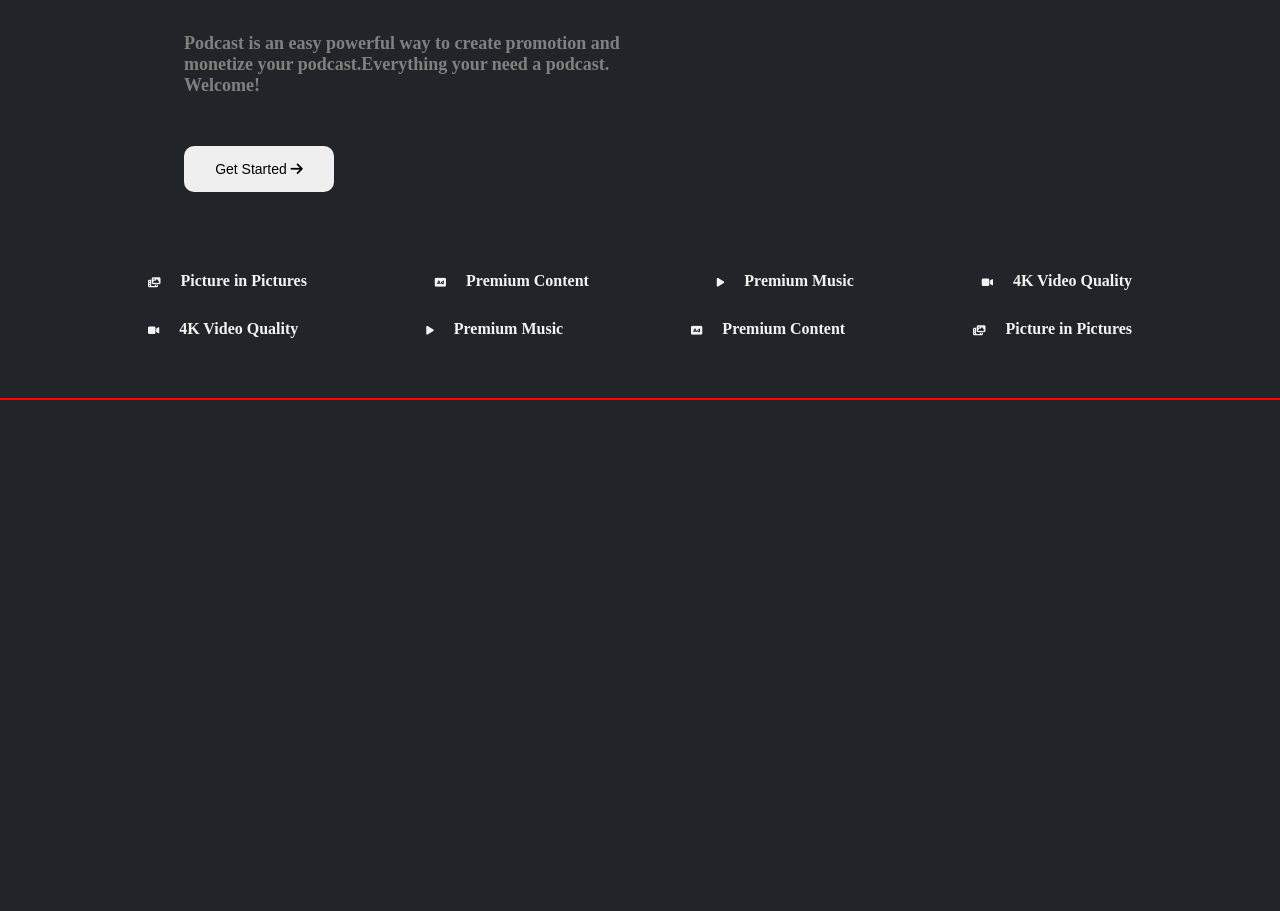
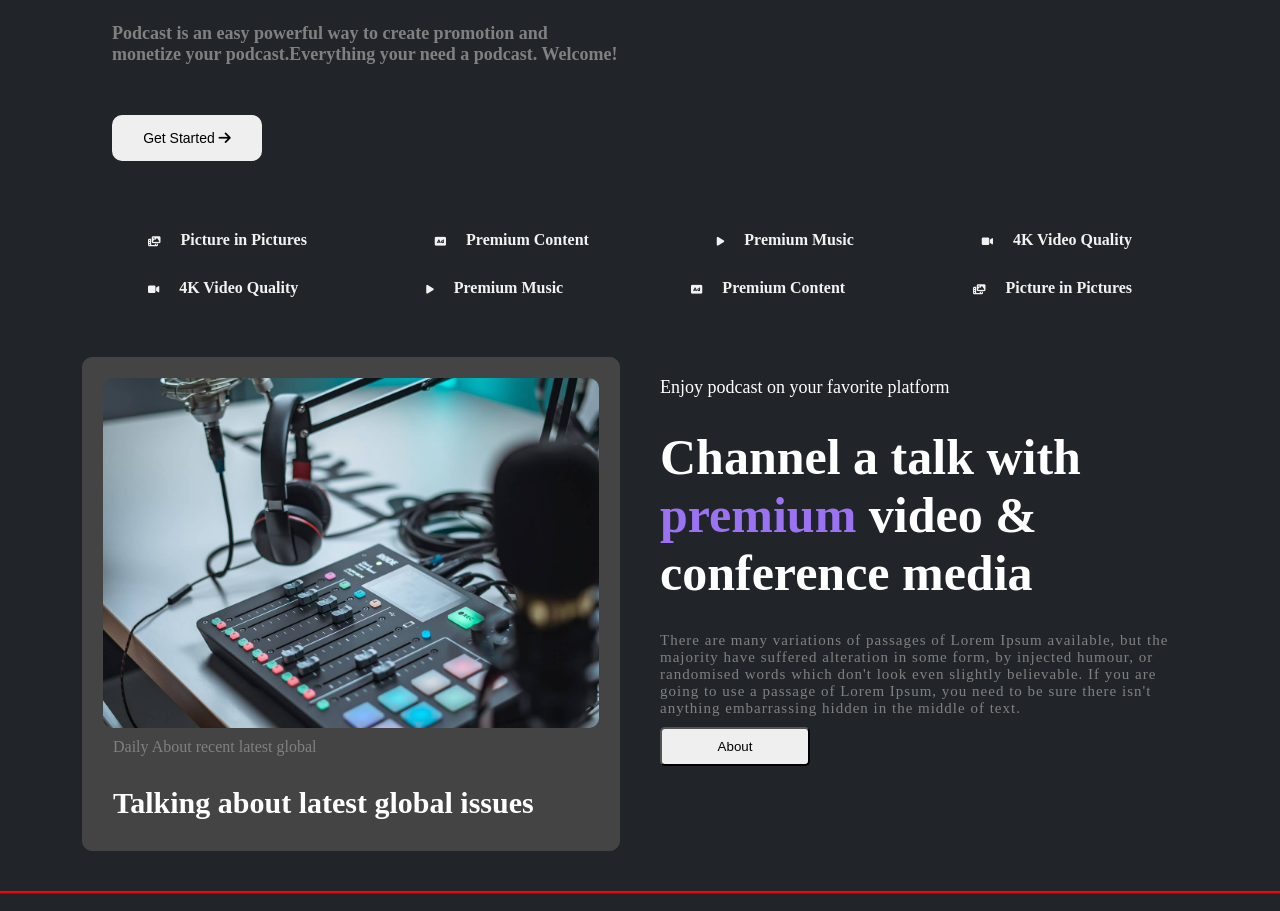
Before and after one commit to Christiano0407/podcast-web, a website built with Vite: page podcast-web/index.html in a window 1280 px wide. Shown: the part 305-1216 px from the top of the page. Before the commit the page ends 800 px from the top, so only its background shows below. Built offline with nearby package versions, Linux system fonts and the light colour scheme; files whose address does not match are found by name.

Commit message:
new DOM and add new section talks

```diff
--- a/podcast-web/index.html
+++ b/podcast-web/index.html
@@ -17,8 +17,10 @@
     <main class="main">
       <div id="app" class="app"></div>
       <div id="appList" class="app-list"></div>
+      <div id="appMedia" class="app-media"></div>
     </main>
     <footer class="footer"></footer>
+    <script type="module" src="./modules/talkMedia.js"></script>
     <script type="module" src="./modules/media.js"></script>
     <script type="module" src="./modules/navigation.js"></script>
     <script type="module" src="/main.js"></script>
--- a/podcast-web/modules/media.js
+++ b/podcast-web/modules/media.js
@@ -1,5 +1,8 @@
 //** === ==== Media Javascript ==== ===  */
 import '../style.css';
+import microBlack from '../src/img/microBlack.jpg';
+import microColor from '../src/img/microColor.jpg';
+import microAudio from '../src/img/microAudio.jpg';
 
 //**! === Media === */
 document.querySelector(`#appList`).innerHTML = `
--- /dev/null
+++ b/podcast-web/modules/talkMedia.js
@@ -0,0 +1,32 @@
+//** === ==== Media Javascript ==== ===  */
+import '../style.css';
+import microBlack from '../src/img/microBlack.jpg';
+import microColor from '../src/img/microColor.jpg';
+import microAudio from '../src/img/microAudio.jpg';
+
+//**! === Talk Media === */
+document.querySelector(`#appMedia`).innerHTML = `
+   <div class="talk__plus">
+      <div class="media__talk--global">
+         <figure class="figure-talks">
+           <img class="img-talks" src=${microAudio}>
+         </figure>
+         <div class="talk-text">
+           <span>Daily About recent latest global</span>
+           <p>Talking about latest global issues</p>
+         </div>
+      </div>
+      <div class="media__talk--premium">
+         <div class="premium__text">
+             <h3>Enjoy podcast on your favorite platform</h3>
+             <p>Channel a talk with <spam class="premium-color">premium</spam> video & conference media</p>
+             <span> There are many variations of passages of Lorem Ipsum available,
+              but the majority have suffered alteration in some form, by injected humour,
+              or randomised words which don't look even slightly believable.
+             If you are going to use a passage of Lorem Ipsum, you need to be sure there isn't
+              anything embarrassing hidden in the middle of text.</span>
+            <button class="talk-about" id="talkAbout">About</button>
+         </div>
+      </div>
+   </div>
+`;
--- a/podcast-web/src/css/mobileFirst.css
+++ b/podcast-web/src/css/mobileFirst.css
@@ -37,6 +37,7 @@
     font-weight: 900;
     font-size: 2rem;
     text-transform: uppercase;
+    color: #9b72f2;
   }
   .navigation__plus {
     width: 35rem;
@@ -108,15 +109,15 @@
   }
   .app-main {
     /* max-width: 1440px; */
-    width: 80%;
+    width: 90%;
     display: flex;
-    justify-content: space-evenly;
+    justify-content: flex-start;
     align-items: center;
     /*  outline: 2px solid #fff; */
     padding: 1rem;
   }
   .main-figure {
-    width: 20rem;
+    width: 27.5rem;
     height: 4rem;
   }
   .main-figure-img {
@@ -134,9 +135,9 @@
   .app-started {
     /*  outline: 2px solid #fff; */
     display: flex;
-    width: 80%;
+    width: 90%;
     flex-direction: column;
-    padding: 2rem;
+    padding: 1rem;
   }
   .app-started p {
     width: 50%;
@@ -190,6 +191,97 @@
     font-weight: 700;
   }
 }
+/* === Media Talk === */
+@media (min-width: 768px) {
+  .app-media {
+    width: 100%;
+    margin: 2rem auto;
+    padding: 1rem;
+  }
+  .talk__plus {
+    width: 90%;
+    margin: 0 auto;
+    display: grid;
+    grid-template-columns: repeat(2, 1fr);
+    grid-auto-flow: row;
+    grid-template-rows: 1fr;
+    gap: 2rem;
+  }
+  .media__talk--global {
+    grid-column: 1 / 2;
+    width: 100%;
+    background-color: #444;
+    border: 1px solid #444;
+    padding: 2rem;
+    border-radius: 1rem;
+    margin: 0 auto;
+  }
+  .figure-talks {
+    height: 35rem;
+    margin: 0 auto;
+  }
+  .figure-talks .img-talks {
+    border-radius: 1rem;
+  }
+  .talk-text {
+    width: 100%;
+    display: flex;
+    flex-direction: column;
+    margin: 0 auto;
+  }
+  .talk-text span {
+    font-size: 1.6rem;
+    padding: 1rem;
+    filter: brightness(0.5);
+    margin-bottom: 1rem;
+    font-weight: 500;
+  }
+  .talk-text p {
+    font-size: 3rem;
+    font-weight: 900;
+    padding: 1rem;
+  }
+  .media__talk--premium {
+    grid-column: 2 / 4;
+    width: 100%;
+    margin: 0 auto;
+    padding: 1rem;
+  }
+  .premium__text {
+    display: flex;
+    flex-direction: column;
+    width: 100%;
+  }
+  .premium__text h3 {
+    font-size: 1.8rem;
+    padding: 1rem;
+    margin-bottom: 1rem;
+    font-weight: 500;
+  }
+  .premium__text p {
+    font-size: 5rem;
+    font-weight: 900;
+    padding: 1rem;
+    margin-bottom: 1rem;
+  }
+  .premium__text span {
+    padding: 1rem;
+    font-size: 1.5rem;
+    filter: brightness(0.5);
+    letter-spacing: 0.1rem;
+  }
+  .premium__text .talk-about {
+    width: 150px;
+    padding: 1rem;
+    position: relative;
+    left: 1rem;
+    border-radius: 0.5rem;
+  }
+  .premium-color {
+    color: #9b72f2;
+    font-weight: bold;
+  }
+}
 
 /* === Screen= == */
 /*=============== Screen Laptop ===================================*/
```
Also changed, not shown: podcast-web/src/img/microAudio.jpg (renamed from podcast-web/src/img/imgPodFour.jpg), podcast-web/src/img/microBlack.jpg (added), podcast-web/src/img/microColor.jpg (added).
